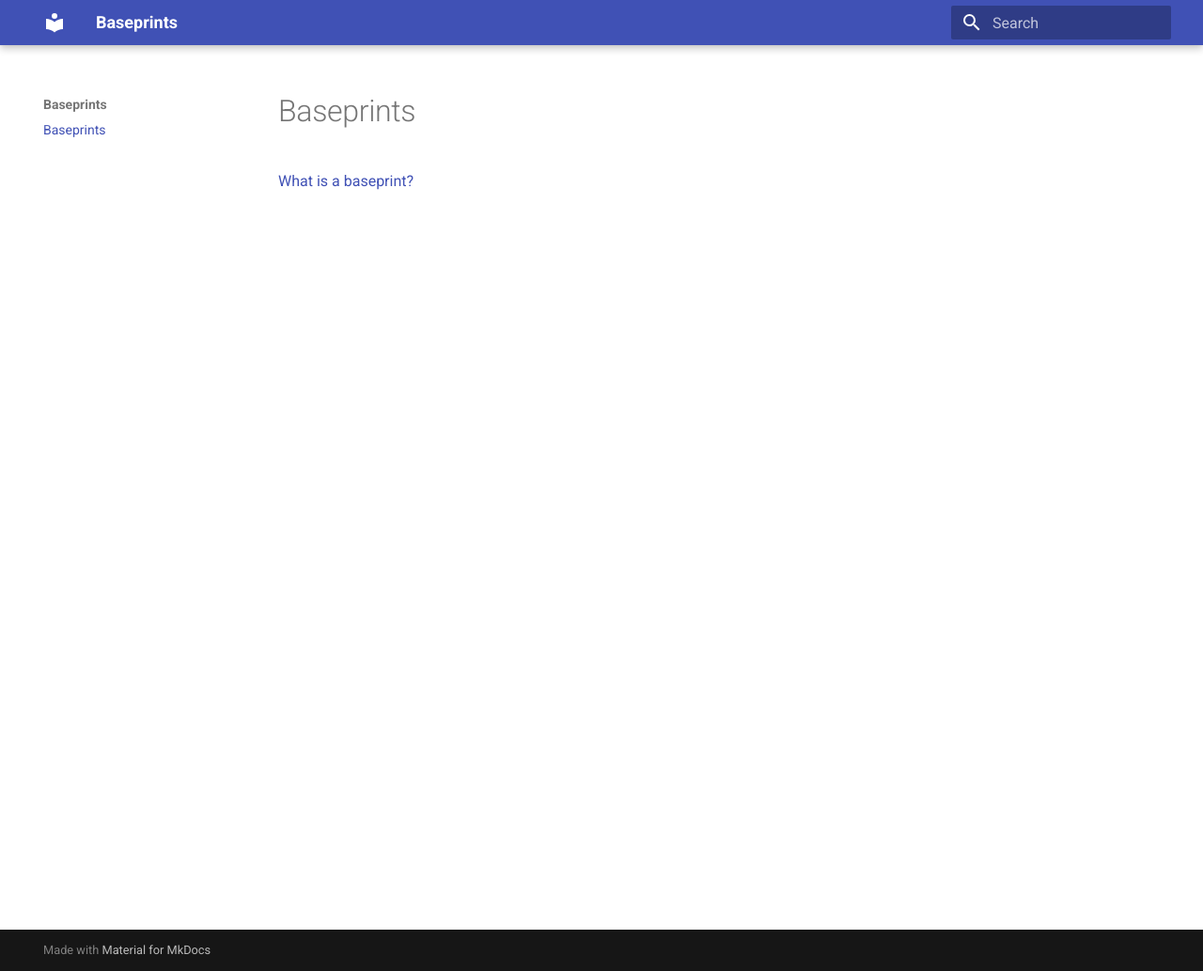
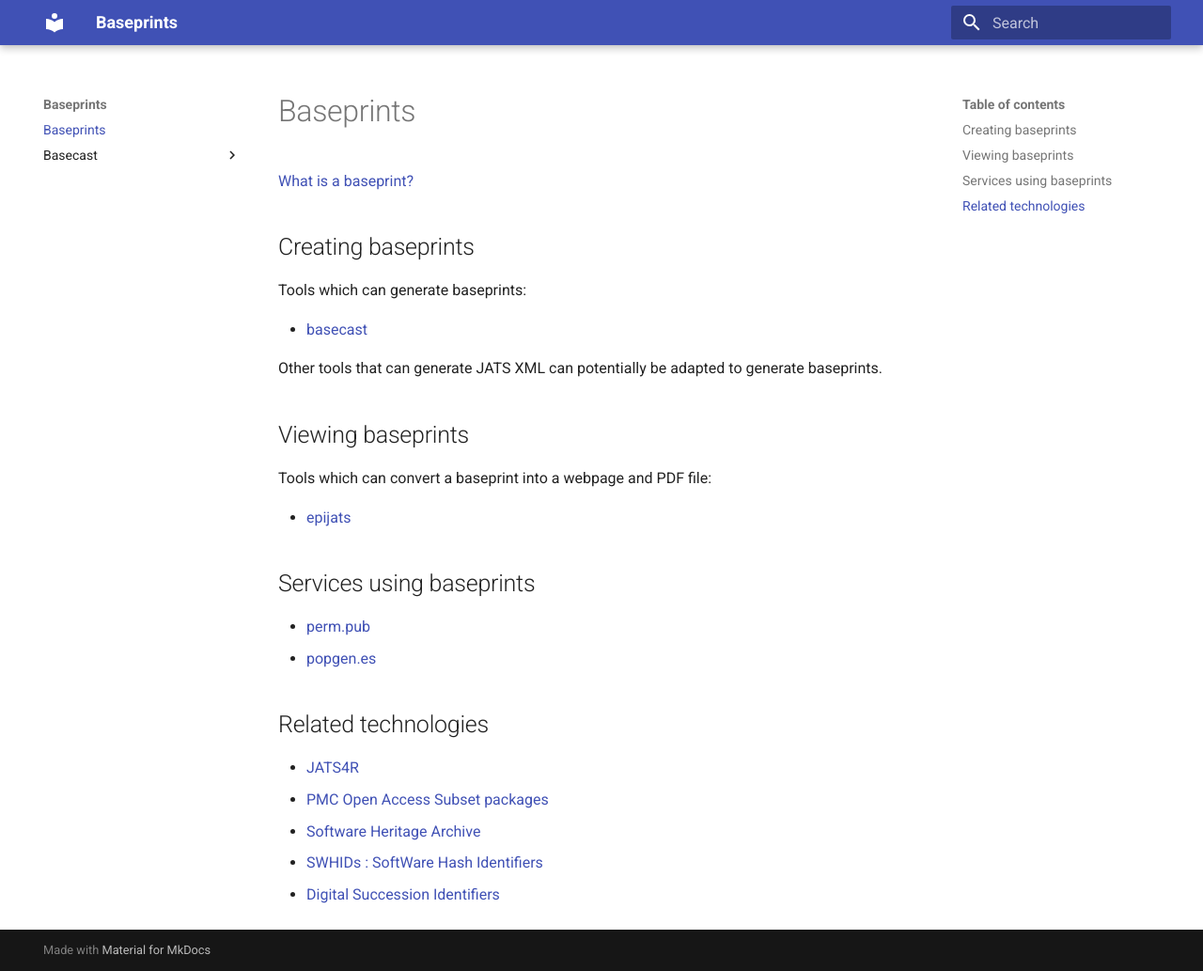
Before and after one commit to singlesourcepub/baseprints, an MkDocs documentation site: the page built from docs/index.md, in a window 1280 px wide and 1033 px high. Shown: the whole window at 94% size. Built offline with MkDocs 1.6.1 and Material for MkDocs 9.7.7, drawn with Linux system fonts in a browser that asks for light colours.

Commit message:
add links and intro text to tools and other sites

```diff
--- a/docs/index.md
+++ b/docs/index.md
@@ -1,3 +1,34 @@
 # Baseprints
 
 [What is a baseprint?](https://perm.pub/dsi:H5NOlCVM9P5Vv4LbeuwJsaME8kM)
+
+## Creating baseprints
+
+Tools which can generate baseprints:
+
+* [basecast](./basecast)
+
+Other tools that can generate JATS XML can potentially be adapted to generate
+baseprints.
+
+
+## Viewing baseprints
+
+Tools which can convert a baseprint into a webpage and PDF file:
+
+* [epijats](https://gitlab.com/perm.pub/epijats)
+
+
+## Services using baseprints
+
+* [perm.pub](https://perm.pub/)
+* [popgen.es](https://popgen.es/)
+
+
+## Related technologies
+
+* [JATS4R](https://jats4r.org/)
+* [PMC Open Access Subset packages](https://www.ncbi.nlm.nih.gov/pmc/tools/openftlist/)
+* [Software Heritage Archive](https://www.softwareheritage.org/)
+* [SWHIDs : SoftWare Hash Identifiers](https://www.swhid.org/)
+* [Digital Succession Identifiers](https://perm.pub/ji2STto1mZ3i2BmnGxbkebejKH4)
```
Also changed, not shown: docs/basecast/index.md (added, +9 -0 lines).
